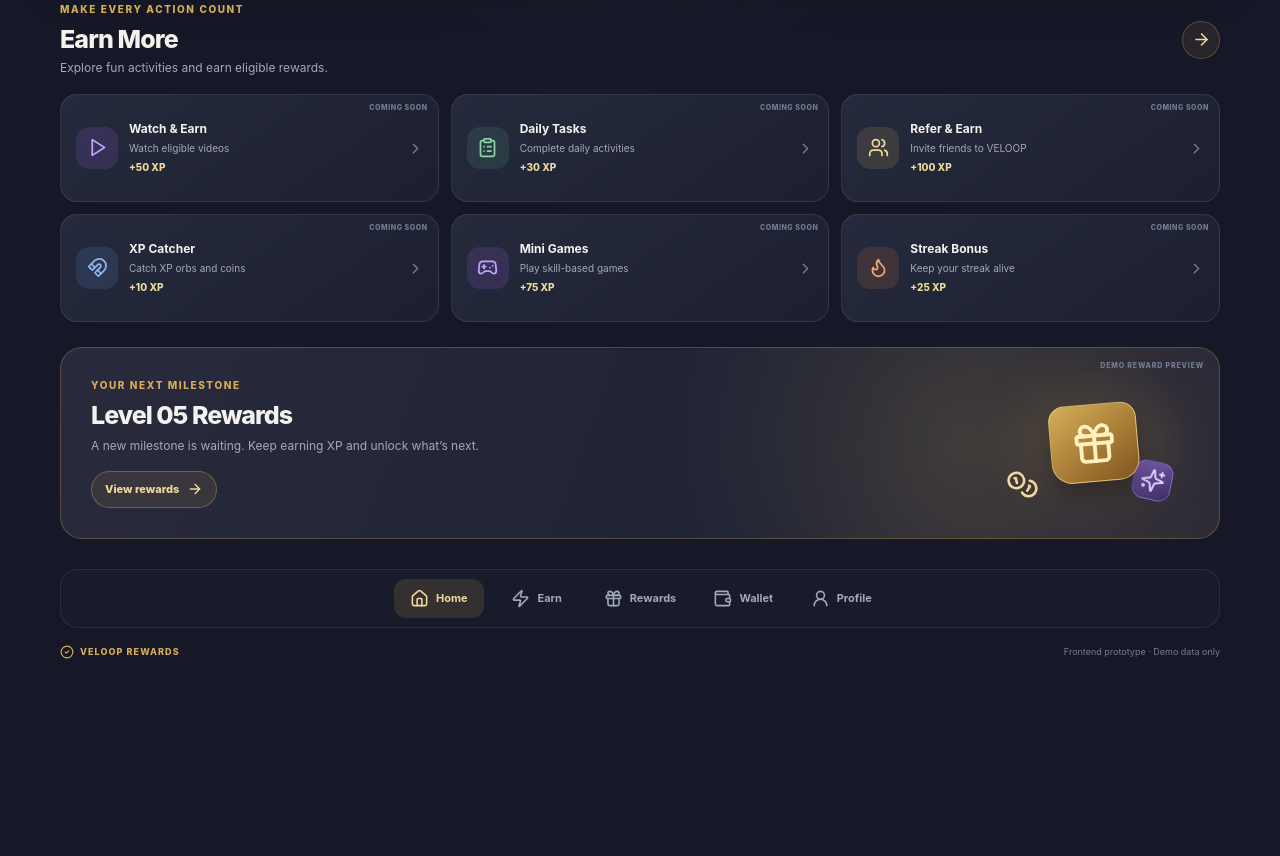
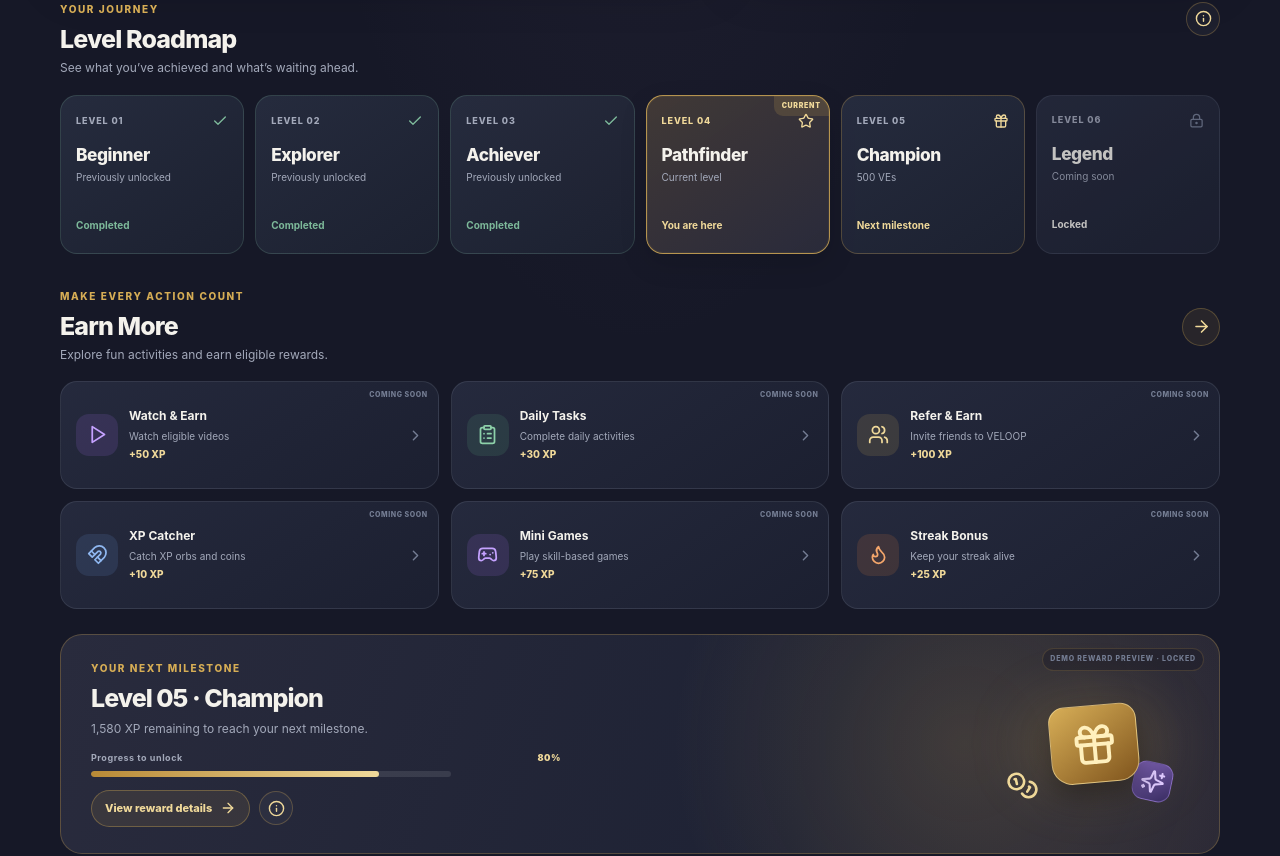
Before and after one commit to JPG-Ayu/VELOOP-LevelUp-Dashboard, a React (Vite) app: page / in a window 1280 px wide. Shown: the part 573-1429 px from the top of the page. Before the commit the page ends 1274 px from the top, so only its background shows below. Built offline with nearby package versions, Linux system fonts and the light colour scheme.

Commit message:
feat: complete phase 5 level progression and rewards

```diff
--- a/src/data/levelData.js
+++ b/src/data/levelData.js
@@ -1,10 +1,22 @@
+// Demo configuration only — not connected to the live VELOOP rewards backend.
+// Update this file when approved level thresholds and rewards are provided.
 
-// Illustrative values only; not connected to a live rewards backend.
 export const levelData = {
   currentLevel: 4,
   levelName: "Pathfinder",
   currentXp: 6420,
   nextLevelXp: 8000,
   nextLevelReward: 500,
+  nextLevelName: "Champion",
+  nextLevelRewardLabel: "500 VEs",
+  rewardDescription: "Reach Level 05 to unlock this illustrative reward preview.",
   isDemo: true,
+  levels: [
+    { level: 1, name: "Beginner", status: "completed", reward: "Previously unlocked" },
+    { level: 2, name: "Explorer", status: "completed", reward: "Previously unlocked" },
+    { level: 3, name: "Achiever", status: "completed", reward: "Previously unlocked" },
+    { level: 4, name: "Pathfinder", status: "current", reward: "Current level" },
+    { level: 5, name: "Champion", status: "next", xpRequired: 8000, reward: "500 VEs" },
+    { level: 6, name: "Legend", status: "locked", reward: "Coming soon" },
+  ],
 };
--- a/src/pages/LevelDashboard/LevelDashboard.jsx
+++ b/src/pages/LevelDashboard/LevelDashboard.jsx
@@ -1,5 +1,5 @@
 import { useState } from "react";
-import { Bell, Menu, Home, Wallet, Gift, UserRound, Zap, ClipboardList, Flame, Play, Users, Magnet, Gamepad2, ArrowRight, ChevronRight, Trophy, Sparkles, Coins, Star, CheckCircle2, X } from "lucide-react";
+import { Bell, Menu, Home, Wallet, Gift, UserRound, Zap, ClipboardList, Flame, Play, Users, Magnet, Gamepad2, ArrowRight, ChevronRight, Sparkles, Coins, Star, CheckCircle2, X, Info, LockKeyhole, Check } from "lucide-react";
 import { levelData } from "../../data/levelData";
 import styles from "./LevelDashboard.module.css";
 
@@ -11,68 +11,103 @@ const earningItems = [
   { title: "Mini Games", description: "Play skill-based games", reward: "+75 XP", icon: Gamepad2, tone: "purple" },
   { title: "Streak Bonus", description: "Keep your streak alive", reward: "+25 XP", icon: Flame, tone: "orange" },
 ];
-const navItems = [{label:"Home",icon:Home},{label:"Earn",icon:Zap},{label:"Rewards",icon:Gift},{label:"Wallet",icon:Wallet},{label:"Profile",icon:UserRound}];
+const navItems = [{ label: "Home", icon: Home }, { label: "Earn", icon: Zap }, { label: "Rewards", icon: Gift }, { label: "Wallet", icon: Wallet }, { label: "Profile", icon: UserRound }];
 
 export default function LevelDashboard() {
-  const [activeNav,setActiveNav] = useState("Home");
-  const [notice,setNotice] = useState("");
+  const [activeNav, setActiveNav] = useState("Home");
+  const [notice, setNotice] = useState("");
+  const [showRewardInfo, setShowRewardInfo] = useState(false);
+  const [showLevelInfo, setShowLevelInfo] = useState(false);
   const currentXp = levelData.currentXp ?? 6420;
   const targetXp = levelData.nextLevelXp ?? 8000;
   const currentLevel = levelData.currentLevel ?? 4;
   const nextLevel = currentLevel + 1;
-  const progress = Math.min(100,Math.round(currentXp/targetXp*100));
-  const remainingXp = Math.max(0,targetXp-currentXp);
+  const nextLevelData = levelData.levels.find((item) => item.level === nextLevel);
+  const progress = Math.min(100, Math.round(currentXp / targetXp * 100));
+  const remainingXp = Math.max(0, targetXp - currentXp);
   const preview = (name) => setNotice(`${name} is a concept preview and will be implemented in a later phase.`);
 
   return <main className={styles.dashboard}><div className={styles.container}>
     <header className={styles.header}>
-      <button className={styles.iconButton} aria-label="Open menu" onClick={()=>preview("Menu")}><Menu size={20}/></button>
-      <a className={styles.brand} href="#home"><span className={styles.brandMark}><Sparkles size={19}/></span><span><strong>VELOOP</strong><small>REWARDS</small></span></a>
-      <button className={`${styles.iconButton} ${styles.notification}`} aria-label="Notifications" onClick={()=>preview("Notifications")}><Bell size={19}/><i/></button>
+      <button className={styles.iconButton} aria-label="Open menu" onClick={() => preview("Menu")}><Menu size={20} /></button>
+      <a className={styles.brand} href="#home"><span className={styles.brandMark}><Sparkles size={19} /></span><span><strong>VELOOP</strong><small>REWARDS</small></span></a>
+      <button className={`${styles.iconButton} ${styles.notification}`} aria-label="Notifications" onClick={() => preview("Notifications")}><Bell size={19} /><i /></button>
     </header>
 
     <section className={styles.welcome} id="home">
       <div><p className={styles.kicker}>YOUR REWARDS JOURNEY</p><h1>Good morning, VELOOPER! <span>👋</span></h1><p>Level up your journey and unlock exciting rewards every day.</p></div>
-      <div className={styles.demoTag}><span/> DEMO EXPERIENCE</div>
+      <div className={styles.demoTag}><span /> DEMO EXPERIENCE</div>
     </section>
 
     <section className={styles.heroGrid}>
       <article className={styles.levelHero}>
-        <div className={styles.heroTopline}><span className={styles.eyebrow}>YOUR CURRENT LEVEL</span><span className={styles.liveBadge}><span/> IN PROGRESS</span></div>
+        <div className={styles.heroTopline}><span className={styles.eyebrow}>YOUR CURRENT LEVEL</span><span className={styles.liveBadge}><span /> IN PROGRESS</span></div>
         <div className={styles.levelMain}>
-          <div className={styles.levelBadge}><span>LEVEL</span><strong>{String(currentLevel).padStart(2,"0")}</strong><small>{levelData.levelName ?? "Pathfinder"}</small></div>
-          <div className={styles.xpSummary}><span className={styles.xpLabel}>TOTAL EXPERIENCE</span><strong>{currentXp.toLocaleString("en-IN")} <small>XP</small></strong><span className={styles.nextTarget}>to reach Level {String(nextLevel).padStart(2,"0")}</span></div>
+          <div className={styles.levelBadge}><span>LEVEL</span><strong>{String(currentLevel).padStart(2, "0")}</strong><small>{levelData.levelName ?? "Pathfinder"}</small></div>
+          <div className={styles.xpSummary}><span className={styles.xpLabel}>TOTAL EXPERIENCE</span><strong>{currentXp.toLocaleString("en-IN")} <small>XP</small></strong><span className={styles.nextTarget}>to reach Level {String(nextLevel).padStart(2, "0")}</span></div>
         </div>
         <div className={styles.progressHeader}><span>LEVEL PROGRESS</span><strong>{progress}%</strong></div>
-        <div className={styles.progressTrack} role="progressbar" aria-label="Level progress" aria-valuenow={progress} aria-valuemin="0" aria-valuemax="100"><span style={{width:`${progress}%`}}/></div>
+        <div className={styles.progressTrack} role="progressbar" aria-label="Level progress" aria-valuenow={progress} aria-valuemin="0" aria-valuemax="100"><span style={{ width: `${progress}%` }} /></div>
         <div className={styles.progressFooter}><span>{currentXp.toLocaleString("en-IN")} XP</span><span>{targetXp.toLocaleString("en-IN")} XP</span></div>
-        <div className={styles.remaining}><Zap size={14}/><strong>{remainingXp.toLocaleString("en-IN")} XP</strong> left to Level {String(nextLevel).padStart(2,"0")}</div>
+        <div className={styles.remaining}><Zap size={14} /><strong>{remainingXp.toLocaleString("en-IN")} XP</strong> left to Level {String(nextLevel).padStart(2, "0")}</div>
       </article>
 
       <article className={styles.boostCard}>
-        <div className={styles.sectionTop}><div><p className={styles.eyebrow}>KEEP YOUR MOMENTUM</p><h2>Today’s Boost</h2></div><span className={styles.boostIcon}><Zap size={18}/></span></div>
+        <div className={styles.sectionTop}><div><p className={styles.eyebrow}>KEEP YOUR MOMENTUM</p><h2>Today’s Boost</h2></div><span className={styles.boostIcon}><Zap size={18} /></span></div>
         <div className={styles.boostStats}>
-          <div className={styles.boostStat}><span className={`${styles.statIcon} ${styles.purple}`}><Star size={17}/></span><strong>215 XP</strong><small>XP earned</small></div>
-          <div className={styles.boostStat}><span className={`${styles.statIcon} ${styles.gold}`}><ClipboardList size={17}/></span><strong>4 / 8</strong><small>Tasks done</small></div>
-          <div className={styles.boostStat}><span className={`${styles.statIcon} ${styles.orange}`}><Flame size={17}/></span><strong>7 Days</strong><small>Current streak</small></div>
+          <div className={styles.boostStat}><span className={`${styles.statIcon} ${styles.purple}`}><Star size={17} /></span><strong>215 XP</strong><small>XP earned</small></div>
+          <div className={styles.boostStat}><span className={`${styles.statIcon} ${styles.gold}`}><ClipboardList size={17} /></span><strong>4 / 8</strong><small>Tasks done</small></div>
+          <div className={styles.boostStat}><span className={`${styles.statIcon} ${styles.orange}`}><Flame size={17} /></span><strong>7 Days</strong><small>Current streak</small></div>
         </div>
         <p className={styles.demoNote}>Illustrative daily activity · Demo data</p>
       </article>
     </section>
 
-    <section className={styles.earnSection}>
-      <div className={styles.sectionHeading}><div><p className={styles.eyebrow}>MAKE EVERY ACTION COUNT</p><h2>Earn More</h2><p>Explore fun activities and earn eligible rewards.</p></div><button className={styles.roundArrow} aria-label="Explore earning options" onClick={()=>preview("Earn more")}><ArrowRight size={19}/></button></div>
-      <div className={styles.earningGrid}>{earningItems.map(({title,description,reward,icon:Icon,tone})=><button key={title} className={styles.earningCard} onClick={()=>preview(title)}><span className={`${styles.earningIcon} ${styles[tone]}`}><Icon size={21}/></span><span className={styles.earningText}><strong>{title}</strong><small>{description}</small><em>{reward}</em></span><span className={styles.cardArrow}><ChevronRight size={17}/></span><span className={styles.comingSoon}>Coming Soon</span></button>)}</div>
+<section className={styles.roadmapSection} aria-labelledby="roadmap-title">
+      <div className={styles.roadmapHeading}>
+        <div><p className={styles.eyebrow}>YOUR JOURNEY</p><h2 id="roadmap-title">Level Roadmap</h2><p>See what you’ve achieved and what’s waiting ahead.</p></div>
+        <button className={styles.infoButton} type="button" aria-label="About level progression" aria-expanded={showLevelInfo} onClick={() => setShowLevelInfo((value) => !value)}><Info size={17} /></button>
+      </div>
+      {showLevelInfo && <p className={styles.infoPanel}>XP helps you progress through VELOOP Rewards levels. The roadmap below is an illustrative frontend preview; official thresholds and rewards depend on the platform’s reward configuration.</p>}
+      <div className={styles.roadmapGrid}>
+        {levelData.levels.map((item) => {
+          const isCompleted = item.status === "completed";
+          const isCurrent = item.status === "current";
+          const isNext = item.status === "next" || item.status === "upcoming";
+          return <article key={item.level} className={`${styles.levelTile} ${isCompleted ? styles.levelCompleted : ""} ${isCurrent ? styles.levelCurrent : ""} ${isNext ? styles.levelNext : ""} ${item.status === "locked" ? styles.levelLocked : ""}`}>
+            <div className={styles.tileTop}><span>LEVEL {String(item.level).padStart(2, "0")}</span>{isCompleted ? <Check size={16} /> : isCurrent ? <Star size={16} /> : isNext ? <Gift size={16} /> : <LockKeyhole size={15} />}</div>
+            <h3>{item.name}</h3><p>{item.reward}</p>
+            <strong>{isCompleted ? "Completed" : isCurrent ? "You are here" : isNext ? "Next milestone" : "Locked"}</strong>
+            {isCurrent && <span className={styles.currentTileTag}>CURRENT</span>}
+          </article>;
+        })}
+      </div>
     </section>
 
-    <section className={styles.rewardBanner}>
-      <div className={styles.rewardCopy}><p className={styles.eyebrow}>YOUR NEXT MILESTONE</p><h2>Level {String(nextLevel).padStart(2,"0")} Rewards</h2><p>A new milestone is waiting. Keep earning XP and unlock what’s next.</p><button className={styles.rewardButton} onClick={()=>preview("Level rewards")}>View rewards <ArrowRight size={16}/></button></div>
-      <div className={styles.rewardArt} aria-hidden="true"><div className={styles.rewardGlow}/><div className={styles.rewardChest}><Gift size={47}/></div><div className={styles.rewardGem}><Sparkles size={25}/></div><div className={styles.rewardCoins}><Coins size={31}/></div></div>
-      <span className={styles.rewardDemo}>DEMO REWARD PREVIEW</span>
+    <section className={styles.earnSection}>
+      <div className={styles.sectionHeading}><div><p className={styles.eyebrow}>MAKE EVERY ACTION COUNT</p><h2>Earn More</h2><p>Explore fun activities and earn eligible rewards.</p></div><button className={styles.roundArrow} aria-label="Explore earning options" onClick={() => preview("Earn more")}><ArrowRight size={19} /></button></div>
+      <div className={styles.earningGrid}>{earningItems.map(({ title, description, reward, icon: Icon, tone }) => <button key={title} className={styles.earningCard} onClick={() => preview(title)}><span className={`${styles.earningIcon} ${styles[tone]}`}><Icon size={21} /></span><span className={styles.earningText}><strong>{title}</strong><small>{description}</small><em>{reward}</em></span><span className={styles.cardArrow}><ChevronRight size={17} /></span><span className={styles.comingSoon}>Coming Soon</span></button>)}</div>
     </section>
 
-    {notice && <div className={styles.notice} role="status"><span>{notice}</span><button onClick={()=>setNotice("")} aria-label="Dismiss notice"><X size={16}/></button></div>}
-    <nav className={styles.bottomNav} aria-label="Main navigation">{navItems.map(({label,icon:Icon})=><button key={label} className={`${styles.navItem} ${activeNav===label?styles.navActive:""}`} onClick={()=>{setActiveNav(label);if(label!=="Home")preview(label);}}><Icon size={19}/><span>{label}</span></button>)}</nav>
-    <footer className={styles.footer}><span><CheckCircle2 size={14}/> VELOOP REWARDS</span><small>Frontend prototype · Demo data only</small></footer>
+    <section className={styles.rewardBanner} aria-labelledby="next-reward-title">
+      <div className={styles.rewardCopy}>
+        <p className={styles.eyebrow}>YOUR NEXT MILESTONE</p>
+        <h2 id="next-reward-title">Level {String(nextLevel).padStart(2, "0")} · {nextLevelData?.name ?? levelData.nextLevelName ?? "Next Level"}</h2>
+        <p>{remainingXp.toLocaleString("en-IN")} XP remaining to reach your next milestone.</p>
+        <div className={styles.rewardProgressMeta}><span>Progress to unlock</span><strong>{progress}%</strong></div>
+        <div className={styles.rewardProgressTrack} role="progressbar" aria-label="Progress toward next level reward" aria-valuenow={progress} aria-valuemin="0" aria-valuemax="100"><span style={{ width: `${progress}%` }} /></div>
+        <div className={styles.rewardActions}>
+          <button className={styles.rewardButton} type="button" onClick={() => setShowRewardInfo((value) => !value)} aria-expanded={showRewardInfo}> {showRewardInfo ? "Hide reward details" : "View reward details"} <ArrowRight size={16} /></button>
+          <button className={styles.infoButton} type="button" aria-label="Reward information" aria-expanded={showRewardInfo} onClick={() => setShowRewardInfo((value) => !value)}><Info size={17} /></button>
+        </div>
+        {showRewardInfo && <div className={styles.rewardInfoPanel}><strong>{levelData.nextLevelRewardLabel ?? `${levelData.nextLevelReward} VEs`} · Demo reward preview</strong><span>{levelData.rewardDescription ?? "The displayed reward is associated with the next level according to the current reward configuration."} This is not a confirmed or claimable wallet credit.</span></div>}
+      </div>
+      <div className={styles.rewardArt} aria-hidden="true"><div className={styles.rewardGlow} /><div className={styles.rewardChest}><Gift size={47} /></div><div className={styles.rewardGem}><Sparkles size={25} /></div><div className={styles.rewardCoins}><Coins size={31} /></div></div>
+      <span className={styles.rewardDemo}>DEMO REWARD PREVIEW · LOCKED</span>
+    </section>
+
+    {notice && <div className={styles.notice} role="status"><span>{notice}</span><button onClick={() => setNotice("")} aria-label="Dismiss notice"><X size={16} /></button></div>}
+    <nav className={styles.bottomNav} aria-label="Main navigation">{navItems.map(({ label, icon: Icon }) => <button key={label} className={`${styles.navItem} ${activeNav === label ? styles.navActive : ""}`} onClick={() => { setActiveNav(label); if (label !== "Home") preview(label); }}><Icon size={19} /><span>{label}</span></button>)}</nav>
+    <footer className={styles.footer}><span><CheckCircle2 size={14} /> VELOOP REWARDS</span><small>Frontend prototype · Demo data only</small></footer>
   </div></main>;
 }
--- a/src/pages/LevelDashboard/LevelDashboard.module.css
+++ b/src/pages/LevelDashboard/LevelDashboard.module.css
@@ -924,3 +924,54 @@
         transform: scale(.7)
     }
 }
+/* Phase 5 — level progression and next-level reward experience */
+.roadmapSection { margin: 35px 0 0; }
+.roadmapHeading { display:flex; align-items:flex-start; justify-content:space-between; gap:16px; margin-bottom:17px; }
+.roadmapHeading h2 { margin:0; font-size:25px; font-weight:760; letter-spacing:-.035em; }
+.roadmapHeading p:last-child { margin:5px 0 0; color:var(--vl-muted); font-size:12px; }
+.infoButton { width:34px; height:34px; flex:0 0 34px; display:grid; place-items:center; border:1px solid var(--vl-border-strong); border-radius:50%; background:rgba(255,255,255,.035); color:var(--vl-gold-soft); cursor:pointer; }
+.infoPanel,.rewardInfoPanel { padding:12px 14px; border:1px solid var(--vl-border-strong); border-radius:12px; background:rgba(255,255,255,.045); color:var(--vl-muted); font-size:11px; line-height:1.6; }
+.infoPanel { margin:0 0 14px; }
+.roadmapGrid { display:grid; grid-template-columns:repeat(6,minmax(0,1fr)); gap:11px; }
+.levelTile { min-width:0; position:relative; padding:17px 15px; overflow:hidden; border:1px solid var(--vl-border); border-radius:17px; background:linear-gradient(145deg,rgba(39,44,63,.96),rgba(29,33,49,.96)); }
+.tileTop { display:flex; align-items:center; justify-content:space-between; gap:8px; color:var(--vl-muted); font-size:9px; font-weight:800; letter-spacing:.1em; }
+.tileTop svg { color:var(--vl-subtle); }
+.levelTile h3 { margin:16px 0 5px; font-size:clamp(14px,1.35vw,19px); font-weight:760; letter-spacing:-.025em; }
+.levelTile p { min-height:30px; margin:0 0 12px; color:var(--vl-muted); font-size:10px; line-height:1.5; }
+.levelTile>strong { display:inline-flex; align-items:center; gap:5px; font-size:10px; }
+.levelCompleted { border-color:rgba(125,185,154,.2); }
+.levelCompleted .tileTop svg,.levelCompleted>strong { color:#7DB99A; }
+.levelCurrent { border-color:rgba(214,173,85,.8); background:linear-gradient(145deg,rgba(67,58,55,.96),rgba(42,43,59,.98)); box-shadow:inset 0 0 0 1px rgba(214,173,85,.08),0 10px 28px rgba(0,0,0,.12); }
+.levelCurrent .tileTop,.levelCurrent .tileTop svg,.levelCurrent>strong { color:var(--vl-gold-soft); }
+.levelNext { border-color:rgba(214,173,85,.28); }
+.levelNext .tileTop svg,.levelNext>strong { color:var(--vl-gold-soft); }
+.levelLocked { opacity:.78; }
+.currentTileTag { position:absolute; top:0; right:0; padding:5px 8px; border-radius:0 0 0 9px; background:rgba(214,173,85,.16); color:var(--vl-gold-soft); font-size:7px; font-weight:900; letter-spacing:.1em; }
+.rewardBanner { min-height:220px; }
+.rewardCopy { width:min(100%,520px); }
+.rewardCopy>p:not(.eyebrow) { margin-bottom:12px; }
+.rewardProgressMeta { display:flex; justify-content:space-between; gap:10px; margin:12px 0 6px; color:var(--vl-muted); font-size:9px; font-weight:750; letter-spacing:.06em; }
+.rewardProgressMeta strong { color:var(--vl-gold-soft); }
+.rewardProgressTrack { width:min(100%,360px); height:6px; overflow:hidden; border-radius:99px; background:rgba(255,255,255,.1); }
+.rewardProgressTrack span { display:block; height:100%; border-radius:inherit; background:linear-gradient(90deg,#B98A36,#F0D99A); transition:width .7s ease; }
+.rewardActions { display:flex; align-items:center; gap:9px; margin-top:13px; }
+.rewardInfoPanel { display:flex; flex-direction:column; gap:3px; max-width:470px; margin-top:12px; background:rgba(15,17,29,.36); }
+.rewardInfoPanel strong { color:var(--vl-gold-soft); font-size:10px; }
+.rewardInfoPanel span { font-size:10px; }
+.rewardDemo { padding:5px 7px; border:1px solid rgba(214,173,85,.18); border-radius:99px; background:rgba(17,19,31,.3); }
+@media(max-width:1050px) { .roadmapGrid { grid-template-columns:repeat(3,minmax(0,1fr)); } }
+@media(max-width:560px) {
+  .roadmapSection { margin-top:28px; }
+  .roadmapGrid { grid-template-columns:repeat(2,minmax(0,1fr)); gap:8px; }
+  .levelTile { padding:14px 12px; border-radius:14px; }
+  .levelTile h3 { margin-top:12px; font-size:15px; }
+  .levelTile p { min-height:28px; font-size:9px; }
+  .levelTile>strong { font-size:9px; }
+  .rewardBanner { min-height:215px; align-items:flex-start; }
+  .rewardCopy { max-width:100%; width:100%; }
+  .rewardCopy h2 { max-width:75%; }
+  .rewardProgressTrack { width:100%; }
+  .rewardArt { position:absolute; right:0; bottom:0; opacity:.5; transform:scale(.72); transform-origin:bottom right; }
+  .rewardDemo { right:12px; top:10px; font-size:6px; }
+}
+@media(prefers-reduced-motion:reduce) { .rewardProgressTrack span,.progressTrack span { transition:none; } .earningCard { transition:none; } }
```
Also changed, not shown: 1 other file (tests, documents, lock files or other folders).
